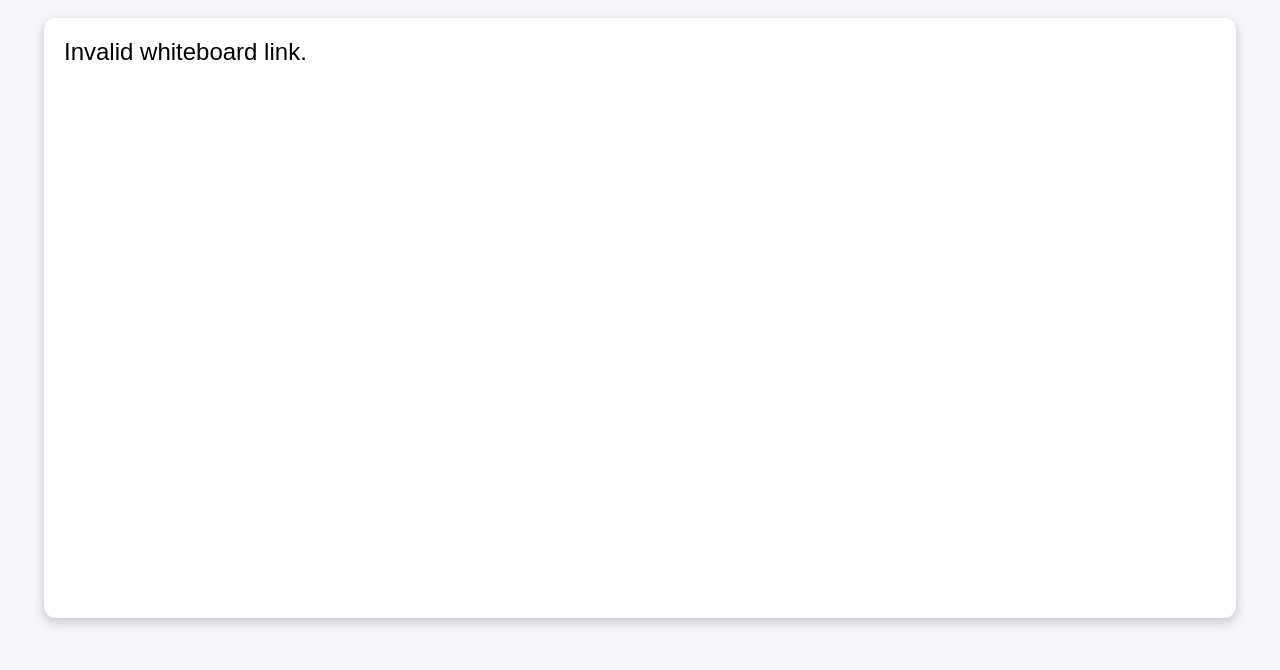
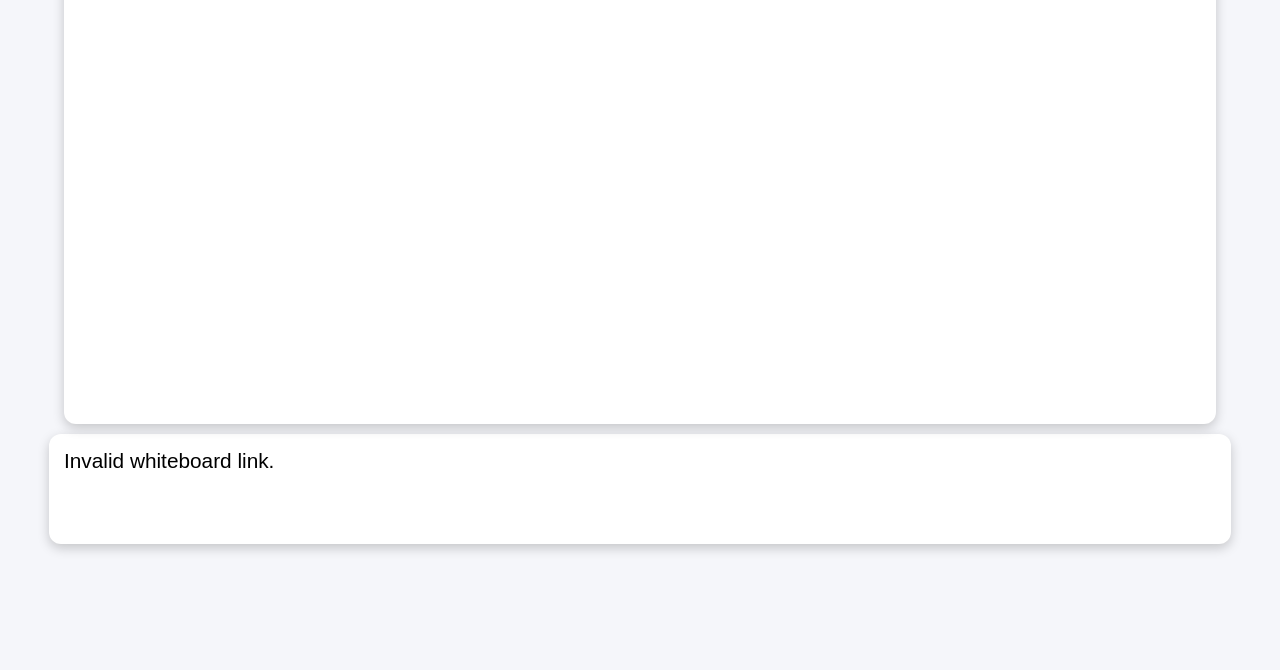
Before and after one commit to marshall294/Marshall-ict-class, a plain HTML site: page student.html in a window 1280 px wide. Shown: the part 130-800 px from the top of the page. Drawn offline with Linux system fonts and the light colour scheme.

Commit message:
Update student.html

```diff
--- a/student.html
+++ b/student.html
@@ -3,7 +3,7 @@
 <head>
   <meta charset="UTF-8" />
   <meta name="viewport" content="width=device-width, initial-scale=1.0" />
-  <title>Student Whiteboard View</title>
+  <title>Student Live Whiteboard</title>
   <style>
     body {
       font-family: Arial, sans-serif;
@@ -13,26 +13,43 @@
       display: flex;
       flex-direction: column;
       align-items: center;
-      justify-content: center;
+      justify-content: flex-start;
       height: 100vh;
     }
-    h1 { color: #2f3640; }
-    #board {
+    h1 { color: #2f3640; margin: 10px; }
+    #canvasContainer {
+      position: relative;
       width: 90%;
-      height: 70vh;
+      height: 60vh;
       background: white;
       border-radius: 12px;
       box-shadow: 0 4px 12px rgba(0,0,0,0.2);
-      padding: 20px;
-      font-size: 1.5em;
+      margin-bottom: 10px;
+    }
+    canvas {
+      width: 100%;
+      height: 100%;
+      border-radius: 12px;
+    }
+    #boardText {
+      width: 90%;
+      min-height: 10vh;
+      background: white;
+      border-radius: 12px;
+      box-shadow: 0 4px 12px rgba(0,0,0,0.2);
+      padding: 15px;
+      font-size: 1.3em;
       overflow-y: auto;
       white-space: pre-wrap;
     }
   </style>
 </head>
 <body>
-  <h1>🖋 Live Whiteboard</h1>
-  <div id="board">Waiting for teacher...</div>
+  <h1>🖋 Live Whiteboard Viewer</h1>
+  <div id="canvasContainer">
+    <canvas id="viewCanvas"></canvas>
+  </div>
+  <div id="boardText">Waiting for teacher...</div>
 
   <script type="module">
     import { initializeApp } from "https://www.gstatic.com/firebasejs/11.0.1/firebase-app.js";
@@ -52,18 +69,44 @@
 
     const params = new URLSearchParams(window.location.search);
     const id = params.get("id");
-    const board = document.getElementById("board");
+    const canvas = document.getElementById("viewCanvas");
+    const ctx = canvas.getContext("2d");
+    const boardText = document.getElementById("boardText");
+
+    function resizeCanvas() {
+      canvas.width = canvas.offsetWidth;
+      canvas.height = canvas.offsetHeight;
+    }
+    window.addEventListener("resize", resizeCanvas);
+    resizeCanvas();
+
+    function drawFromData(data) {
+      ctx.clearRect(0, 0, canvas.width, canvas.height);
+      if (!data || data.length === 0) return;
+      for (let i = 1; i < data.length; i++) {
+        const prev = data[i - 1];
+        const curr = data[i];
+        ctx.beginPath();
+        ctx.strokeStyle = curr.color || "#000";
+        ctx.lineWidth = curr.size || 3;
+        ctx.moveTo(prev.x, prev.y);
+        ctx.lineTo(curr.x, curr.y);
+        ctx.stroke();
+      }
+    }
 
     if (id) {
       onSnapshot(doc(db, "whiteboards", id), (docSnap) => {
         if (docSnap.exists()) {
-          board.innerText = docSnap.data().text;
+          const data = docSnap.data();
+          boardText.innerText = data.text || "";
+          drawFromData(data.drawing || []);
         } else {
-          board.innerText = "Waiting for teacher to start...";
+          boardText.innerText = "Waiting for teacher to start...";
         }
       });
     } else {
-      board.innerText = "Invalid whiteboard link.";
+      boardText.innerText = "Invalid whiteboard link.";
     }
   </script>
 </body>
```
